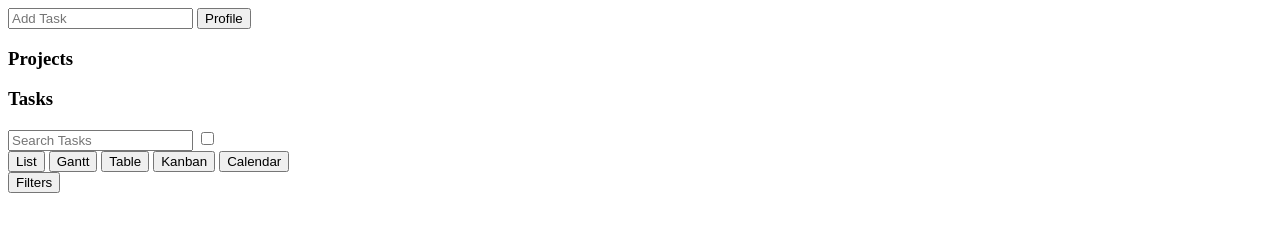
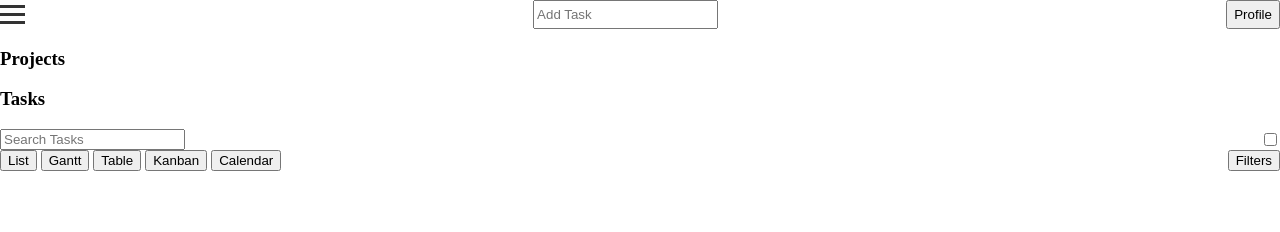
Before and after one commit to Lolabird/lotus, a plain HTML site: page index.html in a window 1280 px wide. Drawn offline with Linux system fonts and the light colour scheme.

Commit message:
Add initial styles

```diff
--- a/index.html
+++ b/index.html
@@ -8,15 +8,19 @@
 </head>
 <body>
     <header>
-        <nav>
+        <div class="nav-toggle">
             <div class="nav-bar"></div>
             <div class="nav-bar"></div>
             <div class="nav-bar"></div>
-        </nav>
+        </div>
         <input class="add-task" type="text" placeholder="Add Task">
         <button class="profile">Profile</button>
     </header>
+
     <main>
+        <nav></nav>
+
+        <div class="content">
             <div class="dash">
                 <h3>Projects</h3>
                 <div class="project-dash"></div>
@@ -42,6 +46,7 @@
 
                 <div class="task-dash"></div>
             </div>
+        </div>
     </main>
     <footer></footer>
     <script src="script.js"></script>
--- a/style.css
+++ b/style.css
@@ -0,0 +1,27 @@
+body {
+    display: flex;
+    flex-direction: column;
+    height: 100vh;
+    margin: 0;
+}
+
+header, .task-bar, .view-bar{
+    display: flex;
+    justify-content: space-between;
+}
+
+.nav-toggle {
+    display: block;
+    cursor: pointer;
+}
+
+.nav-bar {
+    width: 25px;
+    height: 3px;
+    background-color: #333;
+    margin: 5px 0;
+}
+
+nav {
+    display: none;
+}
```
Lines whose indentation alone changed are shown as unchanged.
